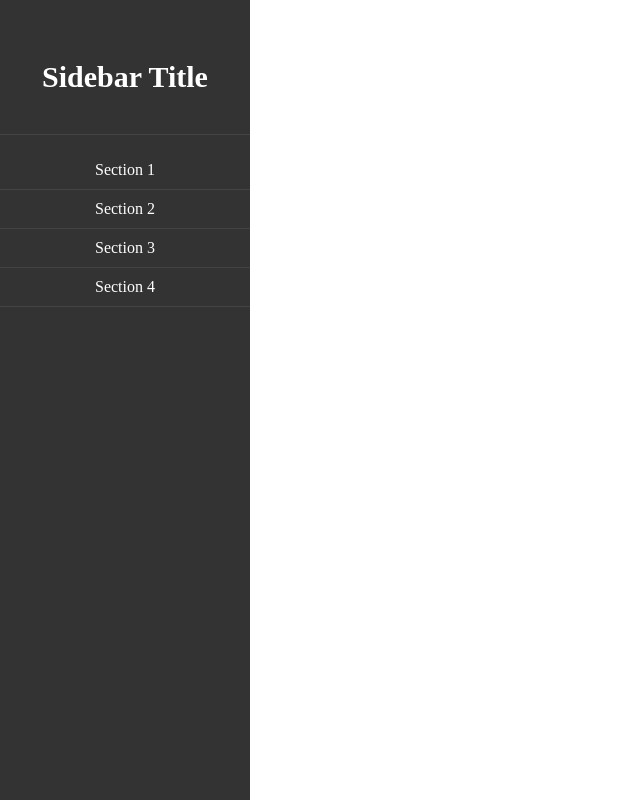
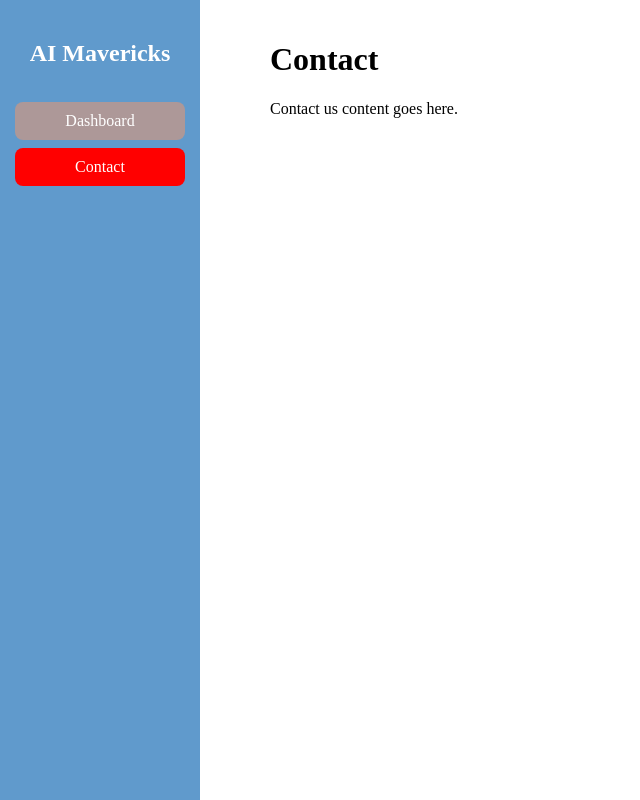
Before and after one commit to Roylouis123/hackathon, a React (Vite) app: page /contact in a window 1280 px wide. Shown: the whole page, without its empty margins (0-640 px from the left). Built offline with nearby package versions, Linux system fonts and the light colour scheme.

Commit message:
added sidebar and added routes

```diff
--- a/package.json
+++ b/package.json
@@ -11,7 +11,8 @@
   },
   "dependencies": {
     "react": "^18.2.0",
-    "react-dom": "^18.2.0"
+    "react-dom": "^18.2.0",
+    "react-router-dom": "^6.23.1"
   },
   "devDependencies": {
     "@types/react": "^18.2.66",
--- a/src/App.css
+++ b/src/App.css
@@ -1,14 +1,7 @@
-/* src/App.css */
 .App {
     display: flex;
   }
 
   .content {
-    margin-left: 250px; /* Same width as the sidebar */
     padding: 20px;
-    width: calc(100% - 250px);
   }
-
-  h1 {
-    font-size: 24px;
-  }
--- a/src/App.jsx
+++ b/src/App.jsx
@@ -1,13 +1,24 @@
+// src/App.js
 import React from 'react';
 import './App.css';
+import { BrowserRouter as Router, Route, Routes } from 'react-router-dom';
 import Sidebar from './components/sideBar';
-
+import Contact from './contact';
+import Dashboard from './components/Dashboard/Dashboard';
 
 function App() {
   return (
-    <div className="App">
-      <Sidebar />
-    </div>
+    <Router>
+      <div className="App">
+        <Sidebar />
+        <div className="content">
+          <Routes>
+          <Route path="/contact" element={<Contact />} />
+          <Route path="/dashboard" element={<Dashboard />} />
+          </Routes>
+        </div>
+      </div>
+    </Router>
   );
 }
 
--- a/src/Components/Sidebar.css
+++ b/src/Components/Sidebar.css
@@ -4,36 +4,74 @@
   left: 0;
   top: 0;
   height: 100%;
-    width: 250px;
-    background-color: #333;
+  width: 200px;
+  background-color: #609acc;
   color: white;
   padding-top: 20px;
+  transition: width 0.3s;
 }
 
 .sidebar-header {
-    padding: 15px;
-    text-align: center;
-    font-size: 20px;
-    border-bottom: 1px solid #444;
+  display: flex;
+  justify-content: center;
 }
 
 .sidebar-menu {
   list-style-type: none;
   padding: 0;
+  margin: 15px;
+}
+
+.sidebar-item {
+  background: red;
+  margin-bottom: 0.5rem;
+  border-radius: 0.5rem;
+}
+
+.sidebar-item a {
+  display: flex;
+  justify-content: center;
+  padding: 10px;
+  color: white;
+  text-decoration: none;
+  transition: background-color 0.3s;
+}
+
+.sidebar-item a:hover {
+  color: aqua;
+}
+
+.sidebar-item.active {
+  background-color: #ad9898;
+}
+
+.content {
+  margin-left: 250px;
+  padding: 20px;
+  width: calc(100% - 250px);
+  transition: margin-left 0.3s;
+}
+
+/* Responsive design */
+@media (max-width: 768px) {
+  .sidebar {
+    width: 100px;
+  }
+
+  .content {
+    margin-left: 100px;
+    width: calc(100% - 100px);
+  }
+
+  .sidebar-header {
+    font-size: 16px;
   }
 
   .sidebar-menu li {
-    padding: 10px;
-    text-align: center;
-    border-bottom: 1px solid #444;
+    padding: 8px;
   }
 
   .sidebar-menu li a {
-    color: white;
-    text-decoration: none;
-    display: block;
+    font-size: 14px;
   }
-
-  .sidebar-menu li a:hover {
-    background-color: #575757;
 }
--- a/src/Components/sideBar.jsx
+++ b/src/Components/sideBar.jsx
@@ -1,17 +1,33 @@
-import React from 'react';
+// src/components/Sidebar.js
+import React, { useState } from 'react';
 import './Sidebar.css';
+import { Link, useLocation } from 'react-router-dom';
 
 const Sidebar = () => {
+  const [activeLink, setActiveLink] = useState("");
+  const location = useLocation();
+
+  React.useEffect(() => {
+    setActiveLink(location.pathname);
+  }, [location]);
+
   return (
     <div className="sidebar">
       <div className="sidebar-header">
-        <h2>Sidebar Title</h2>
+        <h2>AI Mavericks</h2>
       </div>
       <ul className="sidebar-menu">
-        <li><a href="#section1">Section 1</a></li>
-        <li><a href="#section2">Section 2</a></li>
-        <li><a href="#section3">Section 3</a></li>
-        <li><a href="#section4">Section 4</a></li>
+        <li className={`sidebar-item ${activeLink !== '/dashboard' ? 'active' : ''}`}>
+          <Link to="/dashboard" onClick={() => setActiveLink('/dashboard')}>
+            Dashboard
+          </Link>
+        </li>
+        <li className={`sidebar-item ${activeLink
+          !== '/contact' ? 'active' : ''}`}>
+          <Link to="/contact" onClick={() => setActiveLink('/contact')}>
+            Contact
+          </Link>
+        </li>
       </ul>
     </div>
   );
--- /dev/null
+++ b/src/contact.jsx
@@ -0,0 +1,13 @@
+// src/components/Contact.js
+import React from 'react';
+
+const Contact = () => {
+  return (
+    <div>
+      <h1>Contact</h1>
+      <p>Contact us content goes here.</p>
+    </div>
+  );
+};
+
+export default Contact;
```
Also changed, not shown: 2 other files (tests, documents, lock files or other folders). Lines whose indentation alone changed are shown as unchanged.
